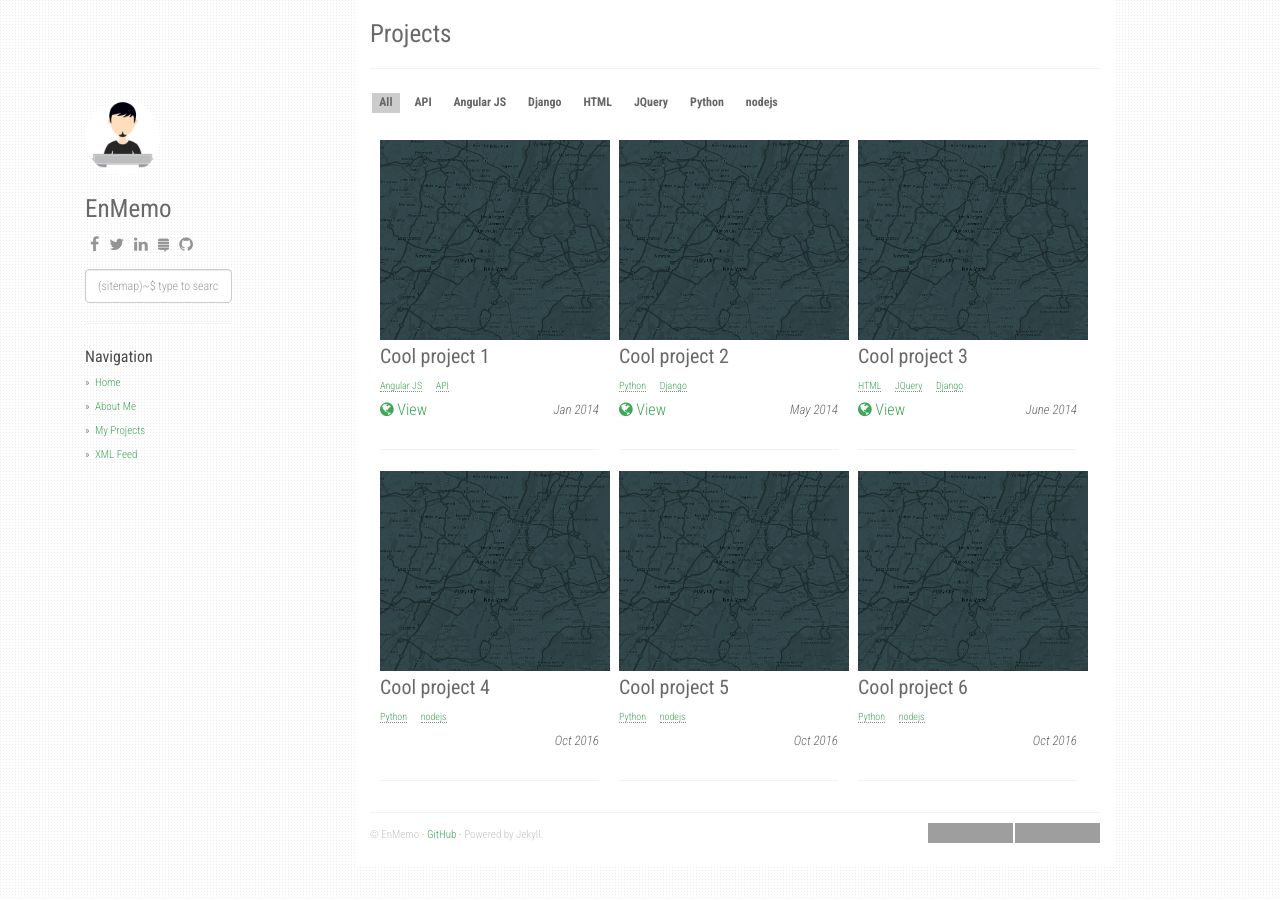
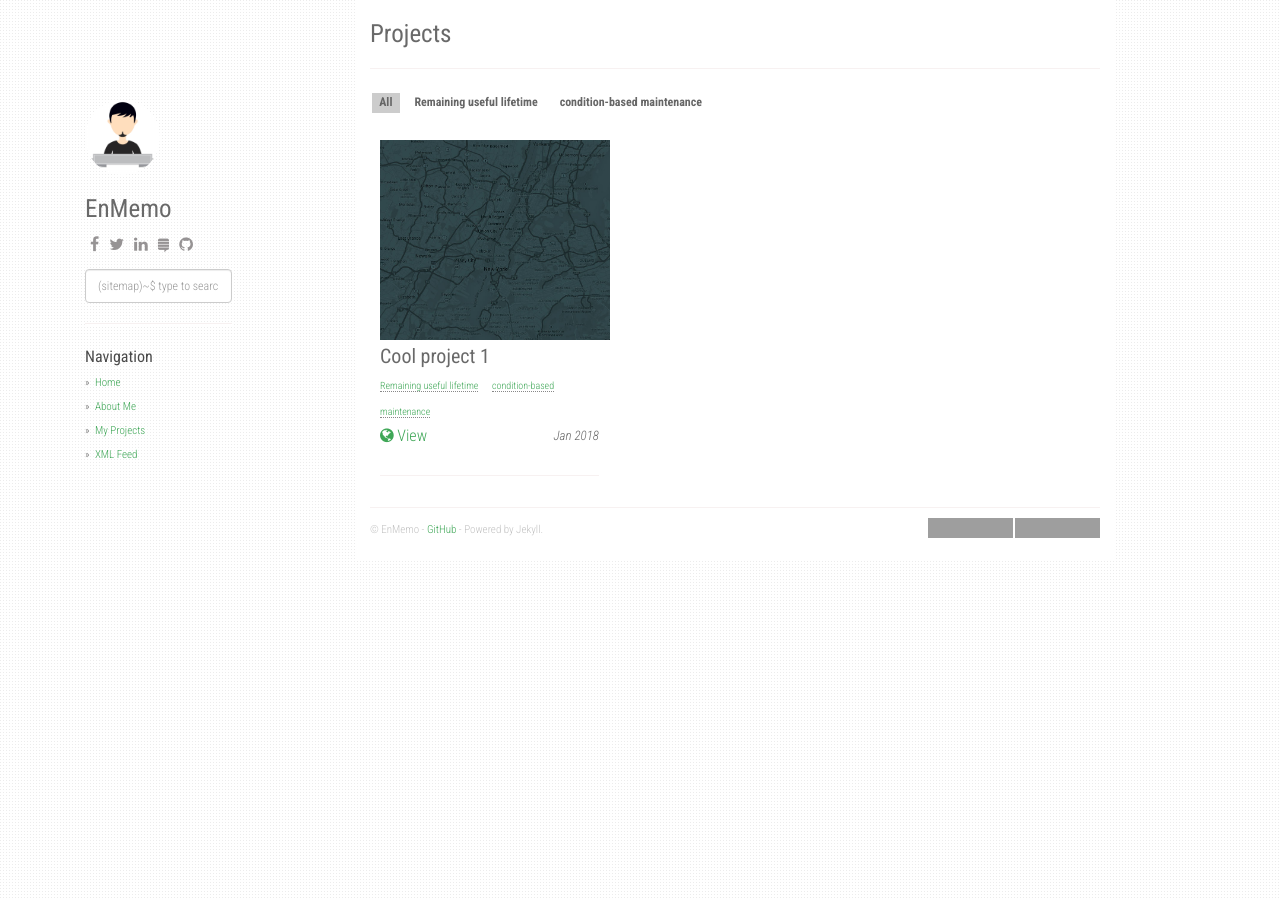
Before and after one commit to EnMemo/EnMemo.github.io, a Jekyll site: the page built from projects.md, in a window 1280 px wide. Built offline with Jekyll 4.4.1, drawn with Linux system fonts in a browser that asks for light colours; nearby versions of some CDN libraries; grey boxes are pictures that could not be loaded.

Commit message:
Update projects.json

```diff
--- a/_data/projects.json
+++ b/_data/projects.json
@@ -3,40 +3,8 @@
 		"slug": "cool-project",
 		"name": "Cool project 1",
 		"image": "placeholder.jpg",
-		"url": "https://www.google.com",
-		"date": "Jan 2014",
-		"tags": ["Angular JS","API"]
-	},
-	{
-		"name": "Cool project 2",
-		"image": "placeholder.jpg",
-		"url": "#",
-		"date": "May 2014",
-		"tags": ["Python","Django"]
-	},
-	{
-		"name": "Cool project 3",
-		"image": "placeholder.jpg",
-		"url": "#",
-		"date": "June 2014",
-		"tags": ["HTML","JQuery","Django"]
-	},
-	{
-		"name": "Cool project 4",
-		"image": "placeholder.jpg",
-		"date": "Oct 2016",
-		"tags": ["Python","nodejs"]
-	},
-	{
-		"name": "Cool project 5",
-		"image": "placeholder.jpg",
-		"date": "Oct 2016",
-		"tags": ["Python","nodejs"]
-	},
-	{
-		"name": "Cool project 6",
-		"image": "placeholder.jpg",
-		"date": "Oct 2016",
-		"tags": ["Python","nodejs"]
+		"url": "enmemo.com",
+		"date": "Jan 2018",
+		"tags": ["Remaining useful lifetime","condition-based maintenance"]
 	}
 ]
```
